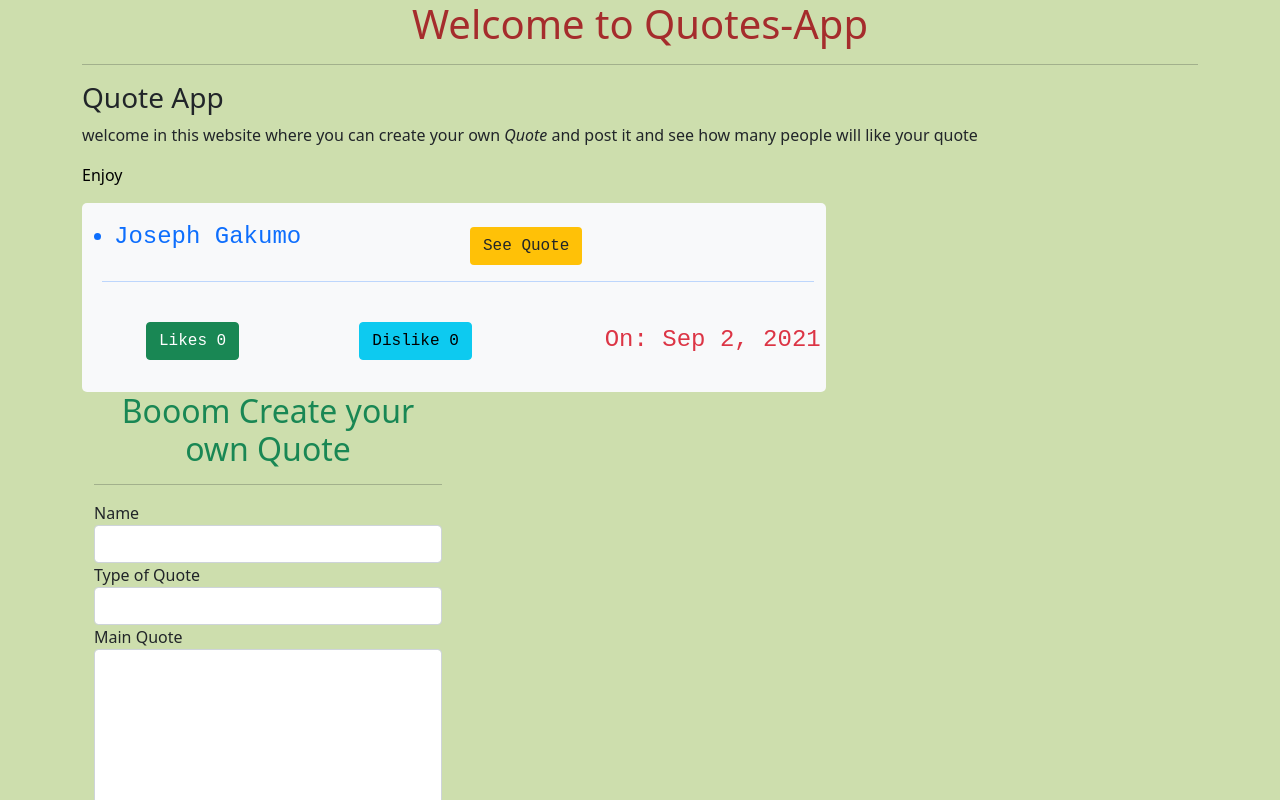
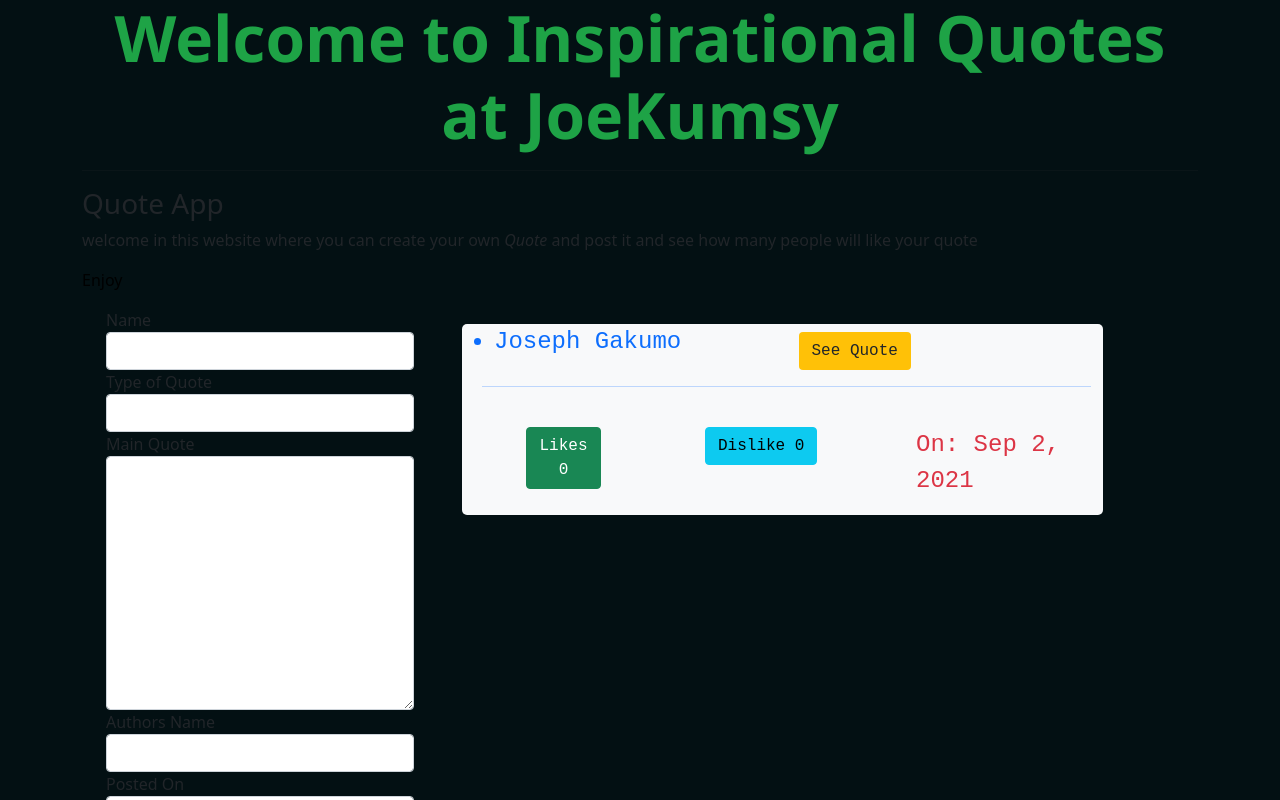
Before and after one commit to JoeGakumo21/Quotes-App, an Angular app in the folder Quotes-App/: page / in a window 1280 px wide. Shown: the top 800 px of the page. Built offline with nearby package versions, Linux system fonts and the light colour scheme.

Commit message:
add count function

```diff
--- a/Quotes-App/src/app/app.module.ts
+++ b/Quotes-App/src/app/app.module.ts
@@ -7,6 +7,7 @@ import { QuotesComponent } from './quotes/quotes.component';
 import { QuotesDetailsComponent } from './quotes-details/quotes-details.component';
 import { QuoteLikesDirective } from './quote-likes.directive';
 import { QuoteFormComponent } from './quote-form/quote-form.component';
+import { DatesCountPipe } from './dates-count.pipe';
 
 
 @NgModule({
@@ -15,7 +16,8 @@ import { QuoteFormComponent } from './quote-form/quote-form.component';
     QuotesComponent,
     QuotesDetailsComponent,
     QuoteLikesDirective,
-    QuoteFormComponent
+    QuoteFormComponent,
+    DatesCountPipe
   ],
   imports: [
     BrowserModule,
--- /dev/null
+++ b/Quotes-App/src/app/dates-count.pipe.ts
@@ -0,0 +1,23 @@
+import { Pipe, PipeTransform } from '@angular/core';
+
+@Pipe({
+  name: 'datesCount'
+})
+export class DatesCountPipe implements PipeTransform {
+
+  transform(value: any): number {
+    let today:Date = new Date(); //get current date and time
+    let todayWithNoTime:any = new Date(today.getFullYear(), today.getMonth(), today.getDate())
+    var dateDifference = Math.abs(value - todayWithNoTime) //returns value in miliseconds
+    const secondsInDay = 86400; //60 seconds * 60 minutes in an hour * 24 hours in a day
+    var dateDifferenceSeconds = dateDifference*0.001; //converts miliseconds to seconds
+    var dateCounter = dateDifferenceSeconds/secondsInDay;
+
+    if (dateCounter >= 1 && value > todayWithNoTime){
+      return dateCounter;
+    }else{
+      return 0;
+    }
+  }
+
+}
--- a/Quotes-App/src/app/quote-form/quote-form.component.html
+++ b/Quotes-App/src/app/quote-form/quote-form.component.html
@@ -1,6 +1,4 @@
 <div class="container">
-    <h2 class="text-success text-center">Booom Create your own Quote</h2>
-    <hr>
     <form #quoteForm='ngForm' (ngSubmit)='quoteSubmit()'>
         <div class="form-group">
             <label for="name">Name</label>
@@ -40,7 +38,7 @@
         </div>
         <div class="form-group">
             <label for="postedOn">Posted On</label>
-            <input type="text" name="postedOn" id="postedOn" class="form-control" required [(ngModel)]="newQuote.postedOn" #postedOn='ngModel'>
+            <input type="date" name="postedOn" id="postedOn" class="form-control" required [(ngModel)]="newQuote.postedOn" #postedOn='ngModel'>
             <div [hidden]="postedOn.valid || postedOn.pristine" class="alert alert-danger">
                 <p>This filed must be filled</p>
             </div>
--- a/Quotes-App/src/app/quotes-details/quotes-details.component.html
+++ b/Quotes-App/src/app/quotes-details/quotes-details.component.html
@@ -14,3 +14,4 @@
 
 <hr>
 <button (click)='quoteComplete(true)' class="btn btn-danger">Delete Quote</button>
+<p class="mt-2 mb-3">This Quote was posted for {{myQuote.postedOn|date|datesCount}} days</p>
--- a/Quotes-App/src/app/quotes/quotes.component.html
+++ b/Quotes-App/src/app/quotes/quotes.component.html
@@ -1,16 +1,16 @@
-
-<div class="container">
-    <h1 class="header">Welcome to Quotes-App</h1>
+<!-- <div class="container">
+  <h1 class="header">Welcome to Inspirational Quotes at JoeKumsy</h1>
   <hr>
   <h3 class="text-">Quote App </h3>
-    <p class="text-dark">welcome in this website where you can create your own <em>Quote </em> and post it and see how many people will like your quote</p>
+  <p class="text-dark">welcome in this website where you can create your own <em>Quote </em> and post it and see how
+    many people will like your quote</p>
   <p>Enjoy </p>
   <div class="jumbotron bg-light col-8 info">
     <div class="row">
       <div>
         <ul>
           <!-- to display name of user to write the quote -->
-                <li *ngFor="let quote of  myQuote; let i =index" class="text-primary">
+          <!-- <li *ngFor="let quote of  myQuote; let i =index" class="text-primary">
             <div class="row mt-3 col-lg-12 col-sm-12">
               <div class="col-6">
                 {{quote.name}}
@@ -22,16 +22,19 @@
             </div>
             <div class="row mt-2">
               <div class="col-4">
-                    <button (click)="onClickLikes()"  class="btn btn-medium btn-success mt-3 mb-3" >Likes {{numberOfLikes}}</button>
+                <button (click)="onClickLikes()" class="btn btn-medium btn-success mt-3 mb-3">Likes
+                  {{numberOfLikes}}</button>
               </div>
               <div class="col-4">
-                    <button (click)="onClickDislike()" class="btn btn-medium btn-info mt-3 mb-3" >Dislike {{numberOfDislikes}}</button>
+                <button (click)="onClickDislike()" class="btn btn-medium btn-info mt-3 mb-3">Dislike
+                  {{numberOfDislikes}}</button>
               </div>
               <div class="col-4 mt-2 text-danger mt-3 mb-3">
                 On: {{quote.postedOn|date}}
               </div>
             </div>
-                    <app-quotes-details *ngIf='quote.showQuoteMessageAndAuthor' [myQuote]="quote" (isQuoteDone)='quoteDoneDelete($event, i)'></app-quotes-details>
+            <app-quotes-details *ngIf='quote.showQuoteMessageAndAuthor' [myQuote]="quote"
+              (isQuoteDone)='quoteDoneDelete($event, i)'></app-quotes-details>
           </li>
         </ul>
       </div>
@@ -39,7 +42,7 @@
   </div>
   <div class="col-4">
     <app-quote-form (addQuote)="addNewQuote($event)"></app-quote-form>
-    </div>
+  </div> -->
 
   <!-- <div class="row ">
     <div class="col-6 col-lg-6 col-sm-12">
@@ -48,3 +51,49 @@
     <div class="col-6 col-lg-6 col-sm-12">
         <p>Posted On: {{myQuote.postedOn}}</p>
     </div> -->
+  <div class="container">
+    <h1 class="header">Welcome to Inspirational Quotes at JoeKumsy</h1>
+    <hr>
+    <h3 class="text-">Quote App </h3>
+    <p class="text-dark">welcome in this website where you can create your own <em>Quote </em> and post it and see how
+      many people will like your quote</p>
+    <p>Enjoy </p>
+    <div class="row">
+      <div class="col-4">
+        <app-quote-form (addQuote)="addNewQuote($event)"></app-quote-form>
+      </div>
+      <div class="col-7">
+        <div class="jumbotron bg-light info" *ngFor="let quote of  myQuote; let i =index">
+          <ul>
+            <!-- to display name of user to write the quote -->
+            <li  class="text-primary">
+              <div class="row mt-3 col-lg-12 col-sm-12">
+                <div class="col-6">
+                  {{quote.name}}
+                </div>
+                <div class="col-6 mb-3">
+                  <button class="btn bg-warning mt-2 ml-5" (click)='toggleQuoteDetails(i)'>See Quote</button>
+                </div>
+                <hr>
+              </div>
+              <div class="row mt-2">
+                <div class="col-4">
+                  <button (click)="onClickLikes()" class="btn btn-medium btn-success mt-3 mb-3">Likes
+                    {{numberOfLikes}}</button>
+                </div>
+                <div class="col-4">
+                  <button (click)="onClickDislike()" class="btn btn-medium btn-info mt-3 mb-3">Dislike
+                    {{numberOfDislikes}}</button>
+                </div>
+                <div class="col-4 mt-2 text-danger mt-3 mb-3">
+                  On: {{quote.postedOn|date}}
+                </div>
+              </div>
+              <app-quotes-details *ngIf='quote.showQuoteMessageAndAuthor' [myQuote]="quote"
+                (isQuoteDone)='quoteDoneDelete($event, i)'></app-quotes-details>
+            </li>
+          </ul>
+        </div>
+      </div>
+    </div>
+  </div>
--- a/Quotes-App/src/app/quotes/quotes.component.ts
+++ b/Quotes-App/src/app/quotes/quotes.component.ts
@@ -35,12 +35,14 @@ export class QuotesComponent implements OnInit {
   }
   numberOfLikes:number=0;
   numberOfDislikes:number=0;
+  // likes  function
   onClickLikes(){
     this.numberOfLikes++;
 
   }
+  // function for dislike
   onClickDislike(){
-    this.numberOfDislikes--;
+    this.numberOfDislikes++;
   }
   constructor() { }
 
--- a/Quotes-App/src/styles.css
+++ b/Quotes-App/src/styles.css
@@ -6,7 +6,7 @@
     padding: 0px;
 }
 body{
-    background-color: #cddead;
+    background-color: #031013;
 }
 .header{
     text-align: center;
@@ -32,3 +32,9 @@ p{
  margin-left: 2rem;
  margin-right: 5rem;
 }
+h1{
+    font-size: 4rem;
+    font-weight: 700;
+    font-family: 'Segoe UI', Tahoma, Geneva, Verdana, sans-serif;
+    color: #1ea346 !important;
+}
```
Also changed, not shown: 1 other file (tests, documents, lock files or other folders). Lines whose indentation alone changed are shown as unchanged.
